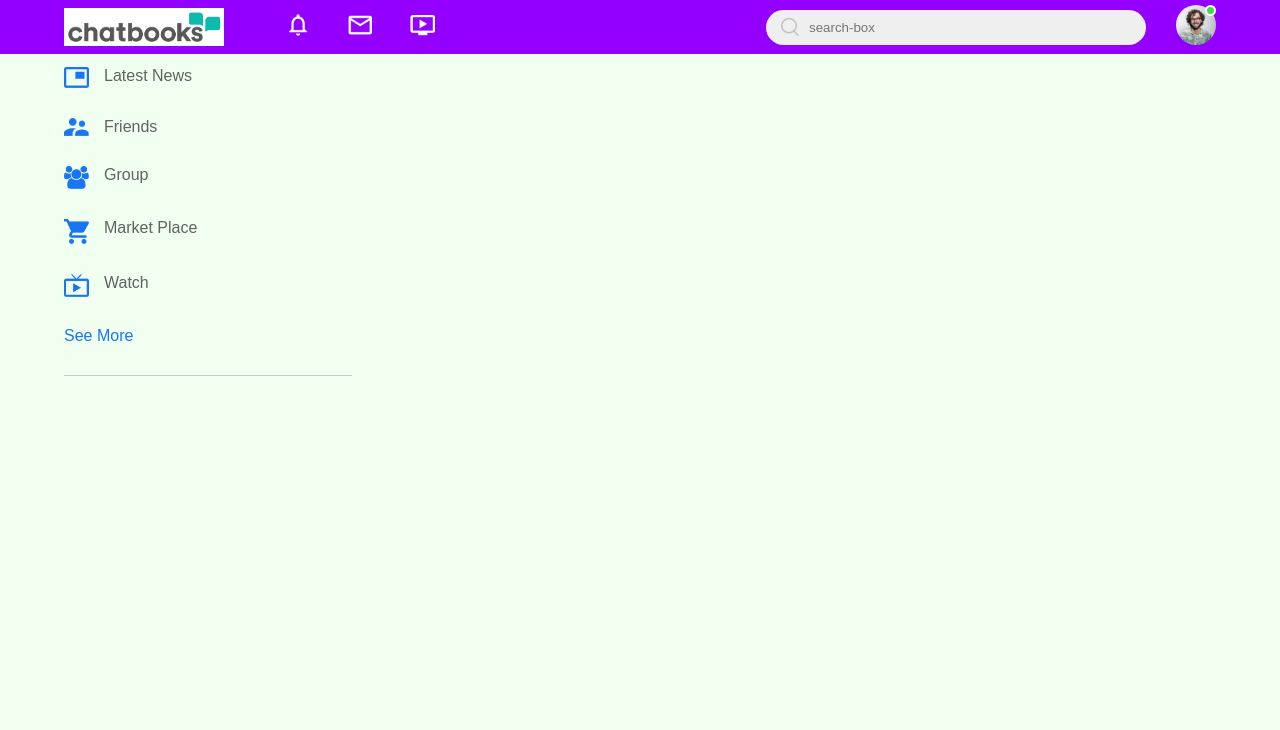
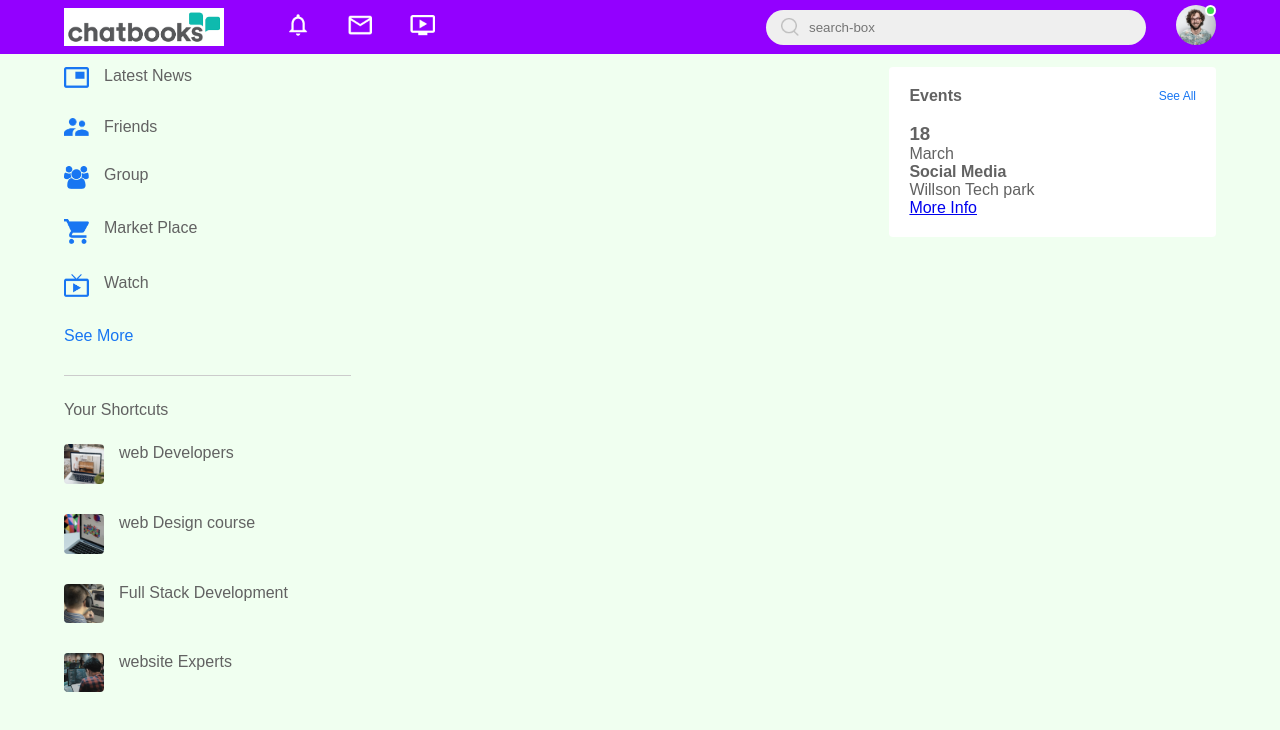
Before and after one commit to WAUdeshinduminaweerakoon/ChatBook, a plain HTML site: page index.html in a window 1280 px wide. Drawn offline with Linux system fonts and the light colour scheme.

Commit message:
added the event in right-sidebar

```diff
--- a/index.html
+++ b/index.html
@@ -39,11 +39,36 @@
                 <a href="#"><img src="image/watch.png">Watch</a>
                 <a href="#">See More</a>
             </div>
+            <div class="shortcut-links">
+                <p>Your Shortcuts</p>
+                <a href="#"><img src="image/shortcut-1.png">web Developers</a>
+                <a href="#"><img src="image/shortcut-2.png">web Design course</a>
+                <a href="#"><img src="image/shortcut-3.png">Full Stack Development</a>
+                <a href="#"><img src="image/shortcut-4.png">website Experts</a>
+            </div>
         </div>
         <!-----------------------main-content----------------------->
         <div class="main-content"></div>
         <!-----------------------right-sidebar---------------------->
-        <div class="right-sidebar"></div>
+        <div class="right-sidebar">
+            <div class="sidebar-title">
+                <h4>Events</h4>
+                <a href="#">See All</a>
+
+            </div>
+            <div class="event">
+                <div class="left-event">
+                    <h3>18</h3>
+                    <span>March</span>
+                </div>
+                <div class="right-event">
+                    <h4>Social Media</h4>
+                    <p>Willson Tech park</p>
+                    <a href="#">More Info</a>
+                </div>
+            </div>
+
+        </div>
 
     </div>
 
--- a/style.css
+++ b/style.css
@@ -90,11 +90,15 @@ nav{
 
 }
 .right-sidebar{
-    /* background: #cbdffa; */
+    background: #fff;
     flex-basis: 25%;
     position:static;
     top:70px;
     align-self: flex-start;
+    padding: 20px;
+    border-radius: 4px;
+    color:#626262 ;
+
     /* height: 100vh; */
 
 }
@@ -144,3 +148,8 @@ nav{
     font-weight: 600;
     font-size: 16px;
 }
+.sidebar-title a{
+    text-decoration: none;
+    color: #1876f2;
+    font-size: 12px;
+}
```
